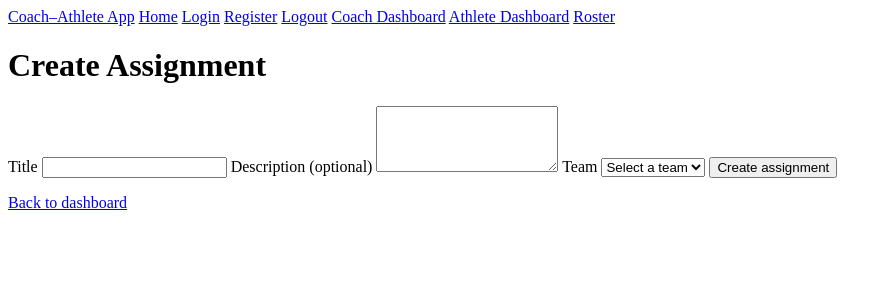
After one commit to loganrook/Tabor-Hackathon-2026, a Flask app: page /assignments/create in a window 1280 px wide. The commit adds this page. Shown: the top 300 px of the page, without its empty margins (0-892 px from the left). Run offline with Flask 3, Linux system fonts and the light colour scheme; the visitor is signed in with stand-in values (Sample User, id 1); data comes from the database, SQL or seed files in the repository; data that the repository does not hold is empty.

Commit message:
Added assignment creation stuff

```diff
--- a/app.py
+++ b/app.py
@@ -12,7 +12,7 @@ from config import Config
 from extensions import db, login_manager
 
 # Import models after extensions so db is available; registers models with Flask-SQLAlchemy
-from models import Coach, Athlete, Team  # noqa: E402, F401
+from models import Coach, Athlete, Team, Assignment  # noqa: E402, F401
 
 
 def create_app(config_class=Config):
@@ -116,11 +116,22 @@ def create_app(config_class=Config):
     @app.route("/coach/dashboard")
     @login_required
     def coach_dashboard():
-        """Coach-only: roster overview and quick actions (e.g. add athlete)."""
+        """Coach-only: roster overview, assignments, and quick actions."""
         if not isinstance(current_user, Coach):
             return redirect(url_for("athlete_dashboard"))
         teams = current_user.teams.all()
-        return render_template("coach_dashboard.html", teams=teams)
+        recent_assignments_by_team = {
+            t.id: Assignment.query.filter_by(team_id=t.id)
+            .order_by(Assignment.created_at.desc())
+            .limit(5)
+            .all()
+            for t in teams
+        }
+        return render_template(
+            "coach_dashboard.html",
+            teams=teams,
+            recent_assignments_by_team=recent_assignments_by_team,
+        )
 
     @app.route("/team/create", methods=["GET", "POST"])
     @login_required
@@ -151,7 +162,15 @@ def create_app(config_class=Config):
         if not isinstance(current_user, Athlete):
             return redirect(url_for("coach_dashboard"))
         teams = current_user.teams.all()
-        return render_template("athlete_dashboard.html", teams=teams)
+        assignments_by_team = {
+            t.id: t.assignments.order_by(Assignment.created_at.desc()).all()
+            for t in teams
+        }
+        return render_template(
+            "athlete_dashboard.html",
+            teams=teams,
+            assignments_by_team=assignments_by_team,
+        )
 
     @app.route("/roster")
     @login_required
@@ -190,6 +209,50 @@ def create_app(config_class=Config):
             return redirect(url_for("athlete_dashboard"))
         return render_template("join_team.html")
 
+    @app.route("/assignments/create", methods=["GET", "POST"])
+    @login_required
+    def create_assignment():
+        """Coach-only: form to create an assignment (GET) or create and redirect (POST)."""
+        if not isinstance(current_user, Coach):
+            return redirect(url_for("athlete_dashboard"))
+        teams = current_user.teams.all()
+        if request.method == "POST":
+            title = request.form.get("title", "").strip()
+            description = request.form.get("description", "").strip() or None
+            team_id = request.form.get("team_id", type=int)
+            if not title or not team_id:
+                flash("Title and team are required.", "error")
+                return render_template("create_assignment.html", teams=teams)
+            team = Team.query.get(team_id)
+            if not team or team.coach_id != current_user.id:
+                flash("Invalid team.", "error")
+                return render_template("create_assignment.html", teams=teams)
+            assignment = Assignment(
+                title=title,
+                description=description,
+                team_id=team_id,
+                created_by=current_user.id,
+            )
+            db.session.add(assignment)
+            db.session.commit()
+            flash("Assignment created.", "success")
+            return redirect(url_for("coach_dashboard"))
+        return render_template("create_assignment.html", teams=teams)
+
+    @app.route("/assignments")
+    @login_required
+    def list_assignments():
+        """Coach-only: list all assignments across the coach's teams."""
+        if not isinstance(current_user, Coach):
+            return redirect(url_for("athlete_dashboard"))
+        team_ids = [t.id for t in current_user.teams.all()]
+        assignments = (
+            Assignment.query.filter(Assignment.team_id.in_(team_ids))
+            .order_by(Assignment.created_at.desc())
+            .all()
+        )
+        return render_template("assignments_list.html", assignments=assignments)
+
     with app.app_context():
         db.create_all()
 
--- /dev/null
+++ b/templates/create_assignment.html
@@ -0,0 +1,24 @@
+{# create_assignment.html — Create assignment form (coach only).
+   Purpose: Form with title, description, and team selector.
+   Who works here: Frontend. #}
+{% extends "base.html" %}
+{% block title %}Create Assignment — Coach–Athlete App{% endblock %}
+
+{% block content %}
+<h1>Create Assignment</h1>
+<form action="{{ url_for('create_assignment') }}" method="post" class="create-assignment-form">
+    <label for="title">Title</label>
+    <input type="text" id="title" name="title" required>
+    <label for="description">Description (optional)</label>
+    <textarea id="description" name="description" rows="4"></textarea>
+    <label for="team_id">Team</label>
+    <select id="team_id" name="team_id" required>
+        <option value="">Select a team</option>
+        {% for team in teams %}
+        <option value="{{ team.id }}">{{ team.name }}</option>
+        {% endfor %}
+    </select>
+    <button type="submit">Create assignment</button>
+</form>
+<p><a href="{{ url_for('coach_dashboard') }}">Back to dashboard</a></p>
+{% endblock %}
```
Also changed, not shown: models.py (+21 -0 lines), templates/assignments_list.html (added, +23 -0 lines), templates/athlete_dashboard.html (+21 -3 lines), templates/coach_dashboard.html (+22 -0 lines).
